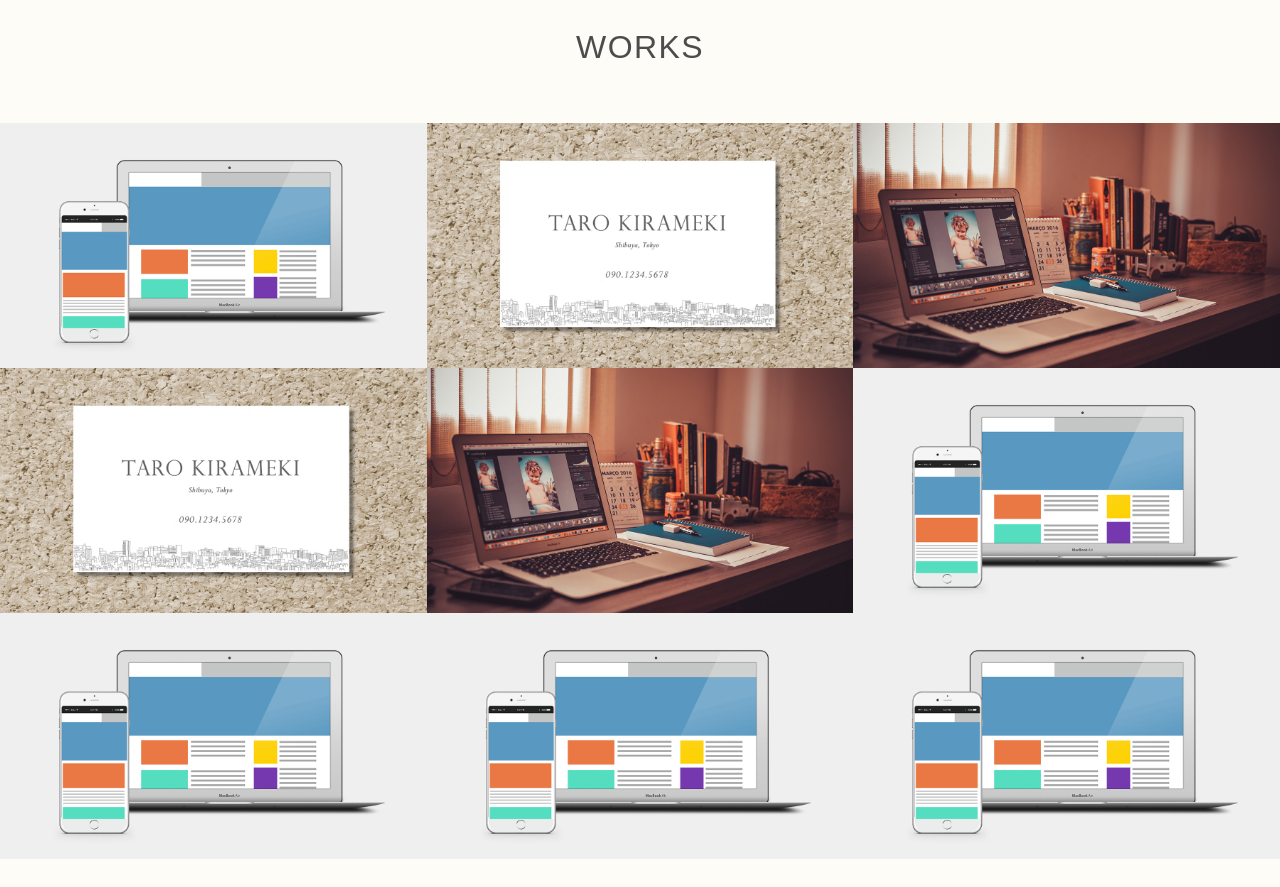
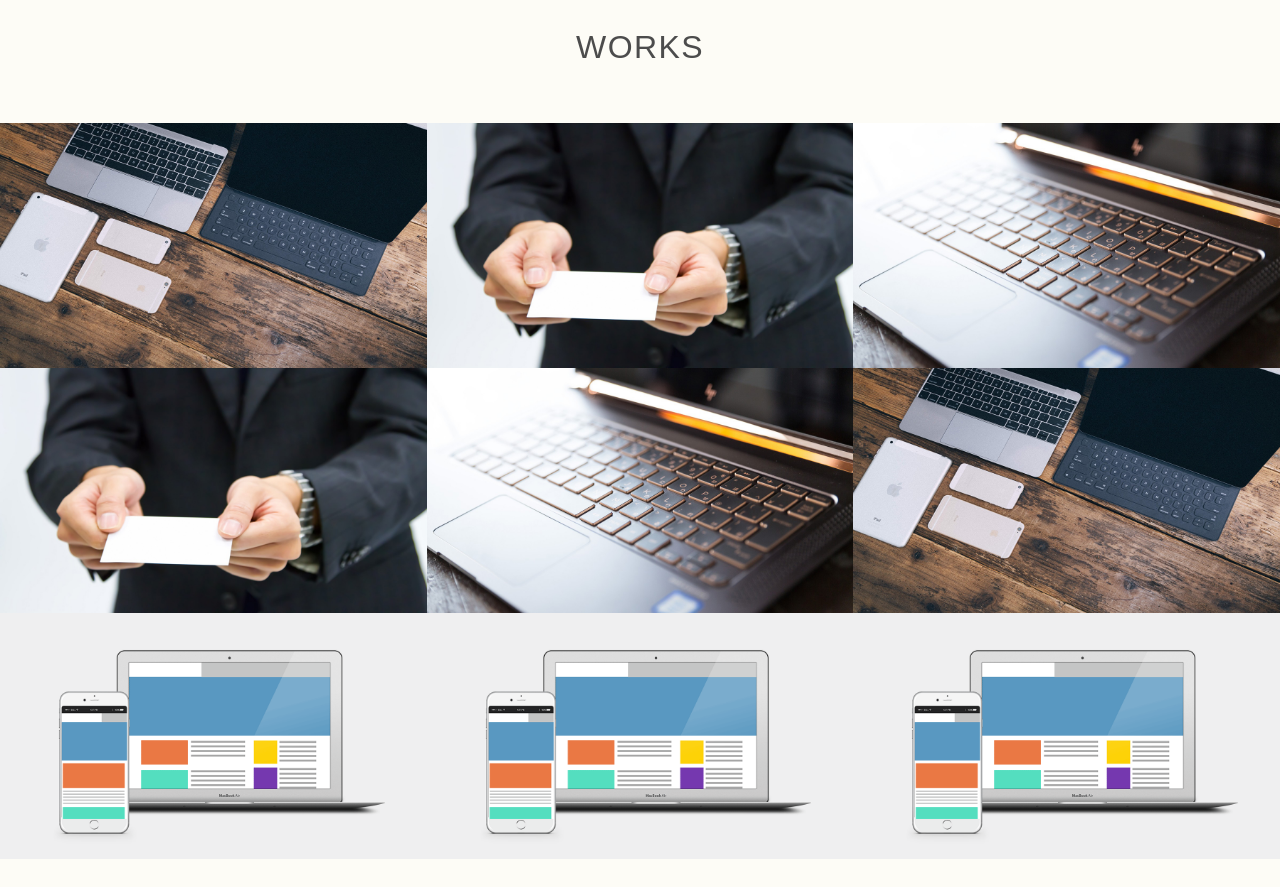
Before and after one commit to djr53910/djr53910-github.io, a plain HTML site: page index.html in a window 1280 px wide. Shown: the part 1040-1927 px from the top of the page. Drawn offline with nearby package versions, Linux system fonts and the light colour scheme.

Commit message:
Update index.html

```diff
--- a/index.html
+++ b/index.html
@@ -12,7 +12,7 @@
   <body><!--header-->
     <header><a href="#contact" class="button-contact"><i aria-label="お問い合わせ" class="fa fa-envelope-o"></i></a>
       <div class="profile">
-        <h1 class="site-title abel uppercase text-center">Web Designer <span>Taro Kirameki</span></h1><img src="./images/profile_megane.jpeg" alt="プロフィール写真" width="140" height="140" class="block-center profile-icon">
+        <h1 class="site-title abel uppercase text-center">Web Designer <span>Taro Kirameki</span></h1><img src="./images/TOP_hato.jpg" alt="プロフィール写真" width="140" height="140" class="block-center profile-icon">
         <p>愛知県在住のWebデザイナー、Nakaza Daijirouです。オンラインスクールでWeb制作について学んでいます。
         　これからさらにWeb制作の技術や知識を身につけて、Webサイト運用や問題解決のアドバイスもできるデザイナーになりたいと思っています。</p>
       </div>
@@ -37,37 +37,37 @@
       </section><!--works-->
       <section id="works">
         <h2 class="text-center">Works</h2>
-        <div class="works-box"><a href="#"><img src="./images/img_work_site.png" alt="株式会社きらめき コーポレートサイト様 Webサイトデザイン">
+        <div class="works-box"><a href="#"><img src="./images/site.jpg" alt="株式会社きらめき コーポレートサイト様 Webサイトデザイン">
             <div class="works-box-inner">
               <div class="text-center">
                 <h3>株式会社きらめき コーポレートサイト</h3><small>2016.04.20</small><span class="button-readmore">Read More</span>
               </div>
             </div></a></div>
-        <div class="works-box"><a href="#"><img src="./images/img_work_card.jpg" alt="きらめき花子様 名刺デザイン">
+        <div class="works-box"><a href="#"><img src="./images/meisi.jpg" alt="きらめき花子様 名刺デザイン">
             <div class="works-box-inner">
               <div class="text-center">
                 <h3>きらめき花子様 名刺</h3><small>2016.04.20</small><span class="button-readmore">Read More</span>
               </div>
             </div></a></div>
-        <div class="works-box"><a href="#"><img src="./images/img_work_blog.jpg" alt="WordPressオリジナルテーマ">
+        <div class="works-box"><a href="#"><img src="././images/blog_design.jpg" alt="WordPressオリジナルテーマ">
             <div class="works-box-inner">
               <div class="text-center">
                 <h3>ブログデザイン</h3><small>2016.04.20</small><span class="button-readmore">Read More</span>
               </div>
             </div></a></div>
-        <div class="works-box"><a href="#"><img src="./images/img_work_card.jpg" alt="きらめき花子様 名刺デザイン">
+        <div class="works-box"><a href="#"><img src="./images/meisi.jpg" alt="きらめき花子様 名刺デザイン">
             <div class="works-box-inner">
               <div class="text-center">
                 <h3>きらめき花子様 名刺</h3><small>2016.04.20</small><span class="button-readmore">Read More</span>
               </div>
             </div></a></div>
-        <div class="works-box"><a href="#"><img src="./images/img_work_blog.jpg" alt="WordPressオリジナルテーマ">
+        <div class="works-box"><a href="#"><img src="./images/blog_design.jpg" alt="WordPressオリジナルテーマ">
             <div class="works-box-inner">
               <div class="text-center">
                 <h3>ブログデザイン</h3><small>2016.04.20</small><span class="button-readmore">Read More</span>
               </div>
             </div></a></div>
-        <div class="works-box"><a href="#"><img src="./images/img_work_site.png" alt="株式会社きらめき コーポレートサイト様 Webサイトデザイン">
+        <div class="works-box"><a href="#"><img src="./images/site.jpg" alt="株式会社きらめき コーポレートサイト様 Webサイトデザイン">
             <div class="works-box-inner">
               <div class="text-center">
                 <h3>株式会社きらめき コーポレートサイト</h3><small>2016.04.20</small><span class="button-readmore">Read More</span>
@@ -95,7 +95,7 @@
       <section id="contact">
         <h2 class="text-center">Contact</h2>
         <ul>
-          <li><a href="djr0418@gmail.com"><i aria-label="メール" class="fa fa-envelope-o"></i></a></li>
+          <li><a href="mailto:djr0418@gmail.com"><i aria-label="メール" class="fa fa-envelope-o"></i></a></li>
           <li class="github"><a href="https://github.com/djr53910"><i aria-label="GitHub" class="fa fa-github"></i></a></li>
           <li class="skype"><a href="https://techacademy-webdesign.slack.com/messages/17_daijirou_nakazawa/team/daijirou.nakazawa/"><i class="fa fa-slack" aria-hidden="true"></i></a></li>
         </ul>
```
